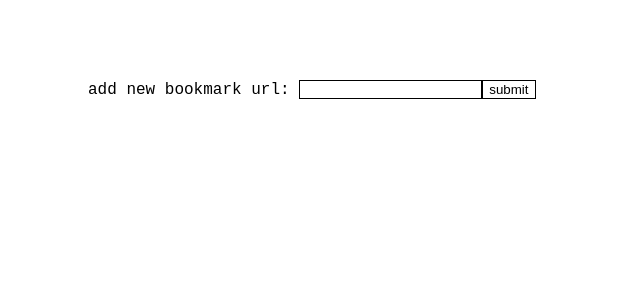
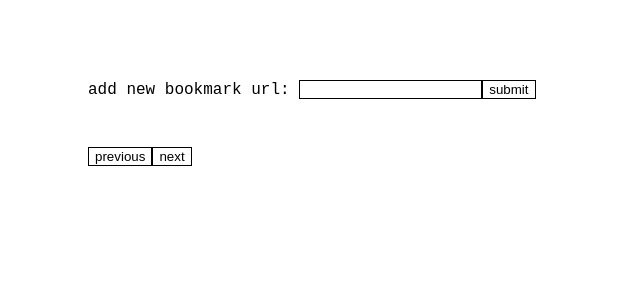
Before and after one commit to jasonvictorio/phantom-bookmark, an Angular app: page /overview in a window 1280 px wide. Shown: the top 300 px of the page, without its empty margins (0-640 px from the left). Built offline with nearby package versions, Linux system fonts and the light colour scheme.

Commit message:
add basic pagination

```diff
--- a/src/app/pages/overview/overview.component.html
+++ b/src/app/pages/overview/overview.component.html
@@ -8,3 +8,6 @@
   (deleteBookmark)="onDeleteBookmark($event)"
   (editBookmark)="onEditBookmark($event)"
 ></app-bookmarks>
+
+<button (click)="previous()">previous</button>
+<button (click)="next()">next</button>
--- a/src/app/pages/overview/overview.component.ts
+++ b/src/app/pages/overview/overview.component.ts
@@ -12,6 +12,7 @@ import { BookmarkService } from 'src/app/services/bookmark.service';
 export class OverviewComponent implements OnInit {
   bookmarks: Bookmark[] = [];
   bookmark: Bookmark | null = null;
+  pagination: [number, number] = [0, 20];
 
   constructor(
     private router: Router,
@@ -23,9 +24,11 @@ export class OverviewComponent implements OnInit {
   }
 
   getBookmarks(): void {
-    this.bookmarkService.getBookmarks().subscribe((bookmarks) => {
-      this.bookmarks = bookmarks;
-    });
+    this.bookmarkService
+      .getBookmarks(this.pagination)
+      .subscribe((bookmarks) => {
+        this.bookmarks = bookmarks;
+      });
   }
 
   onDeleteBookmark(bookmark: Bookmark): void {
@@ -55,4 +58,15 @@ export class OverviewComponent implements OnInit {
   onClearBookmark() {
     this.bookmark = null;
   }
+
+  previous() {
+    const [from, max] = this.pagination;
+    this.pagination = [from - 20, max];
+    this.getBookmarks();
+  }
+  next() {
+    const [from, max] = this.pagination;
+    this.pagination = [from + 20, max];
+    this.getBookmarks();
+  }
 }
--- a/src/app/services/bookmark.service.ts
+++ b/src/app/services/bookmark.service.ts
@@ -13,11 +13,11 @@ export class BookmarkService {
     this.initializeLocalStorage();
   }
 
-  getBookmarks(): Observable<Bookmark[]> {
+  getBookmarks([from, max]: [number, number]): Observable<Bookmark[]> {
     this.updateLocalBookmarks(
       this.getLocalStorage(this.LOCAL_STORAGE_KEY) ?? []
     );
-    return of(this.bookmarks);
+    return of(this.bookmarks.slice(from, from + max));
   }
 
   getBookmark(id: number): Observable<Bookmark | undefined> {
```
